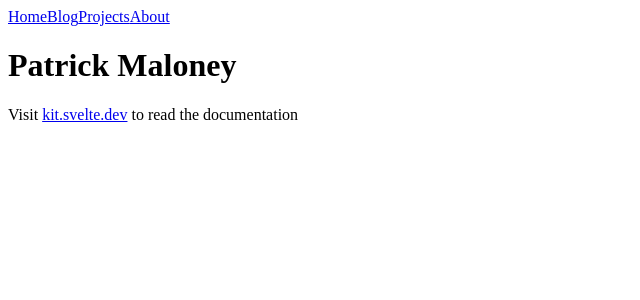
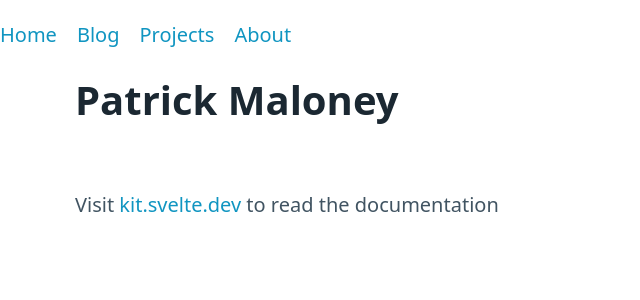
Before and after one commit to prmaloney/prmaloney, a SvelteKit app: page / in a window 1280 px wide. Shown: the top 300 px of the page, without its empty margins (0-640 px from the left). Built offline with nearby package versions, Linux system fonts and the light colour scheme.

Commit message:
add picocss and header

```diff
--- a/package.json
+++ b/package.json
@@ -27,5 +27,8 @@
 		"typescript": "^4.9.3",
 		"vite": "^4.0.0"
 	},
-	"type": "module"
+	"type": "module",
+	"dependencies": {
+		"@picocss/pico": "^1.5.7"
+	}
 }
--- a/src/app.html
+++ b/src/app.html
@@ -1,12 +1,15 @@
 <!DOCTYPE html>
 <html lang="en">
+
 <head>
   <meta charset="utf-8" />
   <link rel="icon" href="%sveltekit.assets%/favicon.png" />
   <meta name="viewport" content="width=device-width" />
   %sveltekit.head%
 </head>
+
 <body data-sveltekit-preload-data="hover">
   <div style="display: contents">%sveltekit.body%</div>
 </body>
+
 </html>
--- a/src/routes/+layout.svelte
+++ b/src/routes/+layout.svelte
@@ -1,8 +1,9 @@
 <script lang="ts">
-	import { page } from '$app/stores';
+	import '@picocss/pico';
+
 	const links = [
 		{
-			href: '/home',
+			href: '/',
 			title: 'Home'
 		},
 		{
@@ -20,16 +21,18 @@
 	];
 </script>
 
-<div>
-	{#each links as { href, title }}
-		<a {href} class:active={$page.url.pathname === href}>{title}</a>
-	{/each}
-</div>
+<header>
+	<nav>
+		<ul>
+			{#each links as { href, title }}
+				<li>
+					<a {href}>{title}</a>
+				</li>
+			{/each}
+		</ul>
+	</nav>
+</header>
 
-<slot />
-
-<style>
-	a.active {
-		background: gray;
-	}
-</style>
+<main class="container">
+	<slot />
+</main>
--- a/src/routes/+page.svelte
+++ b/src/routes/+page.svelte
@@ -1,2 +1,6 @@
+<script>
+	import '@picocss/pico';
+</script>
+
 <h1>Patrick Maloney</h1>
 <p>Visit <a href="https://kit.svelte.dev">kit.svelte.dev</a> to read the documentation</p>
```
Also changed, not shown: 1 other file (tests, documents, lock files or other folders). Lines whose indentation alone changed are shown as unchanged.
